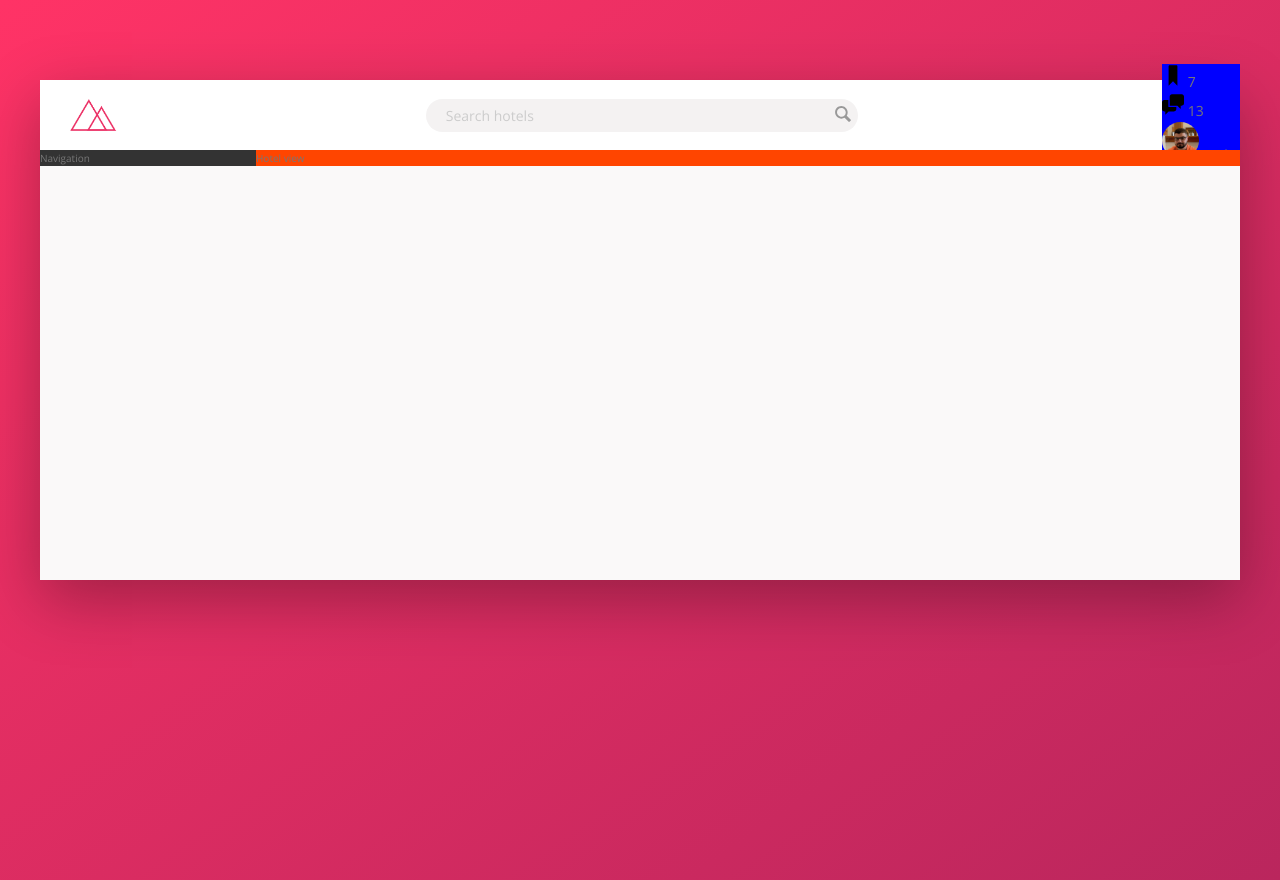
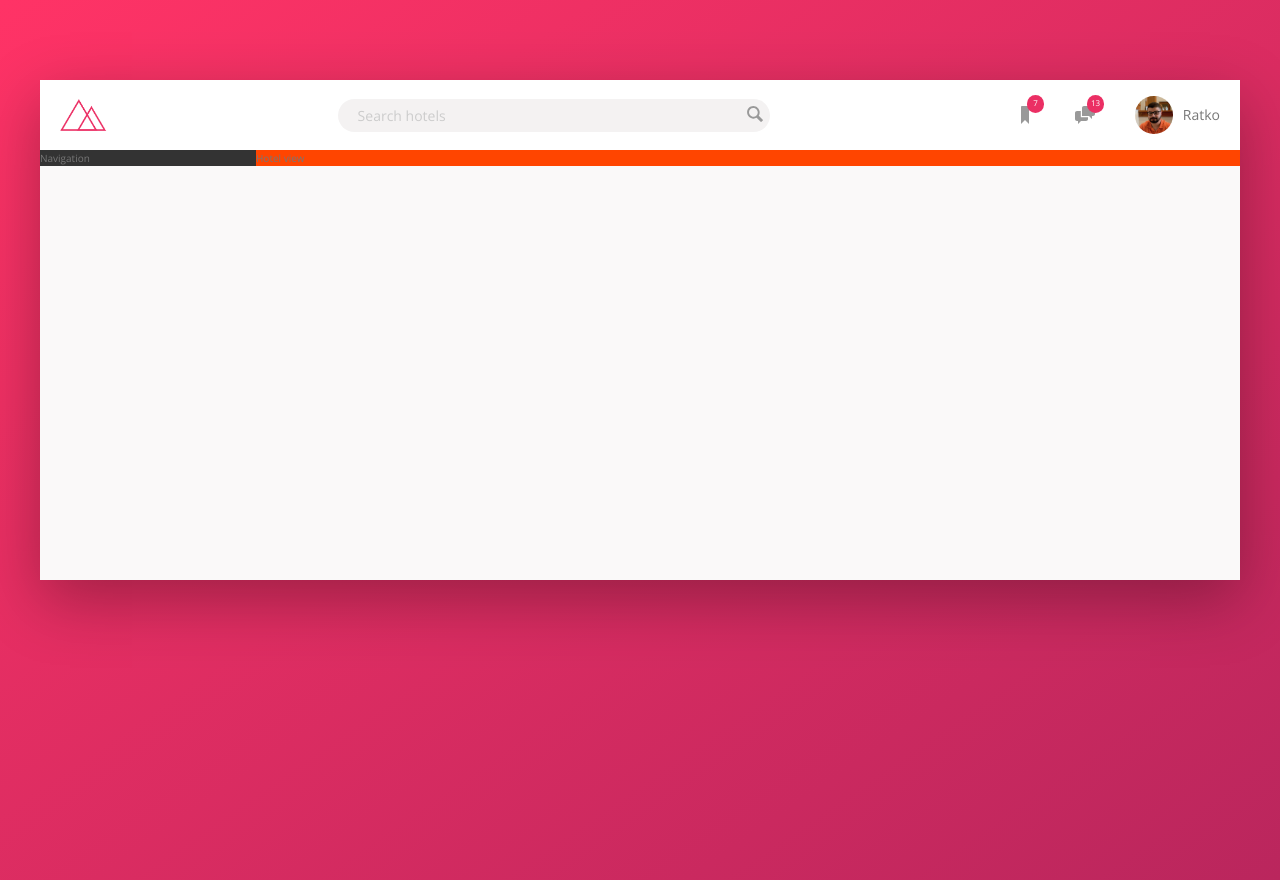
Before and after one commit to RatkoG/trillo, a website: page index.html in a window 1280 px wide. Drawn offline with nearby package versions, Linux system fonts and the light colour scheme.

Commit message:
navbar done

```diff
--- a/index.html
+++ b/index.html
@@ -27,11 +27,15 @@
       </form>
       <nav class="user-nav">
         <div class="user-nav__icon-box">
-          <img class="user-nav__icon" src="img/SVG/bookmark.svg" alt="bookmark icon">
+          <svg class="search__icon">
+            <use xlink:href="#bookmark" />
+          </svg>
           <span class="span user-nav__notification">7</span>
         </div>
         <div class="user-nav__icon-box">
-          <img class="user-nav__icon" src="img/SVG/chat.svg" alt="chat icon">
+          <svg class="search__icon">
+            <use xlink:href="#chat" />
+          </svg>
           <span class="span user-nav__notification">13</span>
         </div>
         <div class="user-nav__user">
@@ -58,6 +62,14 @@
         d="M17.545 15.467l-3.779-3.779c0.57-0.935 0.898-2.035 0.898-3.21 0-3.417-2.961-6.377-6.378-6.377s-6.186 2.769-6.186 6.186c0 3.416 2.961 6.377 6.377 6.377 1.137 0 2.2-0.309 3.115-0.844l3.799 3.801c0.372 0.371 0.975 0.371 1.346 0l0.943-0.943c0.371-0.371 0.236-0.84-0.135-1.211zM4.004 8.287c0-2.366 1.917-4.283 4.282-4.283s4.474 2.107 4.474 4.474c0 2.365-1.918 4.283-4.283 4.283s-4.473-2.109-4.473-4.474z">
       </path>
     </symbol>
+    <symbol version="1.1" xmlns="http://www.w3.org/2000/svg" width="20" height="20" viewBox="0 0 20 20" id="bookmark">
+      <path d="M14 2v17l-4-4-4 4v-17c0-0.553 0.585-1.020 1-1h6c0.689-0.020 1 0.447 1 1z"></path>
+    </symbol>
+    <symbol version="1.1" xmlns="http://www.w3.org/2000/svg" width="20" height="20" viewBox="0 0 20 20" id="chat">
+      <path
+        d="M5.8 12.2v-6.2h-3.8c-1.1 0-2 0.9-2 2v6c0 1.1 0.9 2 2 2h1v3l3-3h5c1.1 0 2-0.9 2-2v-1.82c-0.064 0.014-0.132 0.021-0.2 0.021l-7-0.001zM18 1h-9c-1.1 0-2 0.9-2 2v8h7l3 3v-3h1c1.1 0 2-0.899 2-2v-6c0-1.1-0.9-2-2-2z">
+      </path>
+    </symbol>
   </svg>
 </body>
 
--- a/sass/_components.scss
+++ b/sass/_components.scss
@@ -1,7 +1,7 @@
 // LOGO
 .logo {
   height: 3.25rem;
-  margin-left: 3rem;
+  margin-left: 2rem;
 }
 
 // SEARCH
@@ -66,23 +66,51 @@
 
 // USER NAVIGATION
 .user-nav {
-  background: blue;
+  align-self: stretch;
+  display: flex;
+  align-items: center;
 
-  &__icon-box {}
+  &>* {
+    padding: 0 2rem;
+    cursor: pointer;
+    height: 100%;
+    display: flex;
+    align-items: center;
+  }
+
+  &>*:hover {
+    background-color: var(--color-grey-light-2);
+  }
+
+  &__icon-box {
+    position: relative;
+  }
 
   &__icon {
     height: 2.25rem;
     width: 2.25rem;
+    fill: var(--color-grey-dark-2);
   }
 
-  &__notification {}
+  &__notification {
+    font-size: .8rem;
+    height: 1.75rem;
+    width: 1.75rem;
+    border-radius: 50%;
+    background-color: var(--color-primary);
+    color: #fff;
+    position: absolute;
+    top: 1.5rem;
+    right: 1.1rem;
+    display: flex;
+    justify-content: center;
+    align-items: center;
 
-  &__user {}
+  }
 
   &__user-photo {
     height: 3.75rem;
     border-radius: 50%;
+    margin-right: 1rem;
   }
-
-  &__user-name {}
 }
```
Also changed, not shown: css/style.css.
